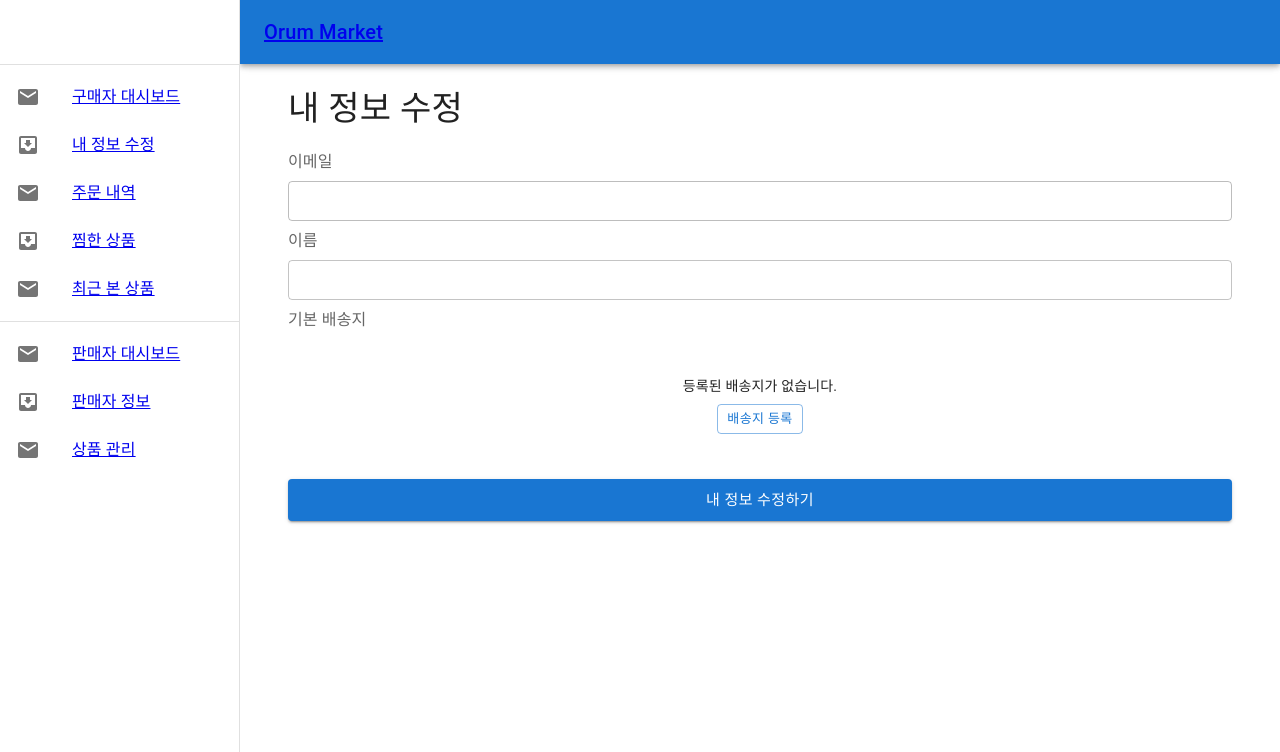
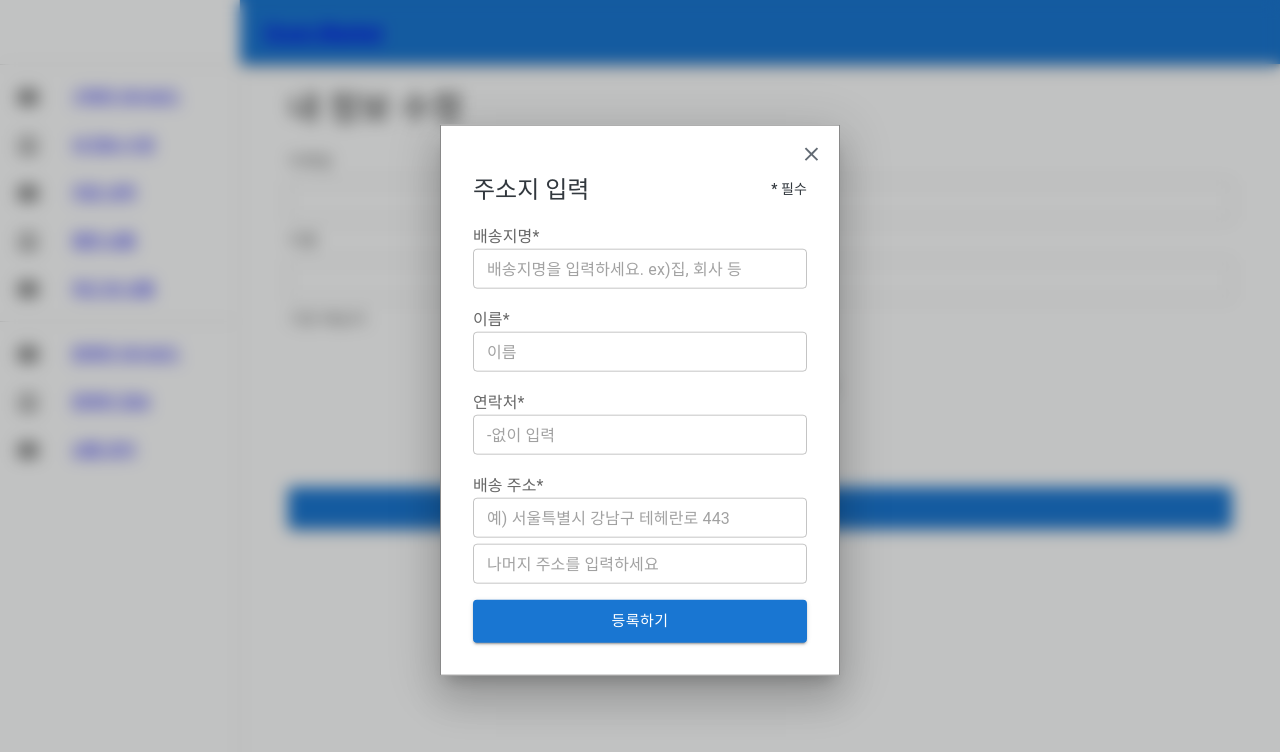
Before and after one commit to veryyounng/orum-market-front, a React (Vite) app: page /user/1/buyer-info in a window 1280 px wide. Both pictures are taken after a click on the button "배송지 등록". Shown: the top 752 px of the page. Built offline with nearby package versions, Linux system fonts and the light colour scheme; no server answers.

Commit message:
Design: 배송지 등록 팝업 UI 구현 #25 - mui/joy 패키지 설치

```diff
--- a/package.json
+++ b/package.json
@@ -14,6 +14,7 @@
     "@emotion/react": "^11.11.1",
     "@emotion/styled": "^11.11.0",
     "@mui/icons-material": "^5.14.18",
+    "@mui/joy": "^5.0.0-beta.17",
     "@mui/material": "^5.14.18",
     "@mui/styled-engine-sc": "^6.0.0-alpha.6",
     "axios": "^1.6.2",
--- a/src/components/address/AddressForm.tsx
+++ b/src/components/address/AddressForm.tsx
@@ -1,21 +1,40 @@
-import { Box, Button, TextField, Typography } from '@mui/material';
+import {
+  Box,
+  Button,
+  Checkbox,
+  FormControl,
+  FormLabel,
+  TextField,
+  Typography,
+} from '@mui/material';
+import Modal from '@mui/joy/Modal';
 import { useState } from 'react';
-import { Link } from 'react-router-dom';
-import Modal from '@mui/material/Modal';
+import { ModalClose, ModalDialog } from '@mui/joy';
 
 export interface IUserInfoAddress {
   address: string;
   handleChangeUserAddress: (address: string) => void;
 }
 
+const style = {
+  position: 'absolute',
+  top: '50%',
+  left: '50%',
+  transform: 'translate(-50%, -50%)',
+  width: 400,
+  bgcolor: 'background.paper',
+  border: '1px solid #898989',
+  boxShadow: 24,
+  p: 4,
+};
+
 export default function AddressForm({
   address,
   handleChangeUserAddress,
 }: IUserInfoAddress) {
-  const _id = localStorage.getItem('_id');
-  const [isModalOpen, setIsModalOpen] = useState(false);
-  const openModal = () => setIsModalOpen(true);
-  const closeModal = () => setIsModalOpen(false);
+  const [open, setOpen] = useState(false);
+  const handleOpen = () => setOpen(true);
+  const handleClose = () => setOpen(false);
   return (
     <>
       {
@@ -35,23 +54,122 @@ export default function AddressForm({
             size={'small'}
             variant="outlined"
             sx={{ marginTop: '0.5rem' }}
+            onClick={handleOpen}
           >
             배송지 등록
           </Button>
         </Box>
       }
-      {address && (
+
       <>
+        <FormControl>
+          <Modal
+            open={open}
+            onClose={handleClose}
+            aria-labelledby="modal-modal-title"
+            aria-describedby="modal-modal-description"
+          >
+            <ModalDialog size="lg">
+              <Box sx={style}>
+                <Box
+                  sx={{
+                    display: 'flex',
+                    justifyContent: 'space-between',
+                    alignItems: 'center',
+                    flexDirection: 'rows',
+                    marginY: '1rem',
+                  }}
+                >
+                  <Typography
+                    id="modal-modal-title"
+                    variant="h5"
+                    component="h2"
+                  >
+                    주소지 입력
+                  </Typography>
+                  <Typography
+                    id="modal-modal-title"
+                    variant="subtitle2"
+                    component="h2"
+                  >
+                    * 필수
+                  </Typography>
+                </Box>
+                <FormLabel>배송지명*</FormLabel>
                 <TextField
                   type="text"
-            placeholder="주소를 입력해주세요"
+                  placeholder="배송지명을 입력하세요. ex)집, 회사 등"
                   value={address}
                   onChange={(e) => {
                     handleChangeUserAddress(e.target.value);
                   }}
                   size="small"
                   fullWidth
+                  required
+                  sx={{ marginBottom: '1rem' }}
                 />
+                <FormLabel>이름*</FormLabel>
+                <TextField
+                  type="text"
+                  placeholder="이름"
+                  value={address}
+                  onChange={(e) => {
+                    handleChangeUserAddress(e.target.value);
+                  }}
+                  size="small"
+                  fullWidth
+                  required
+                  sx={{ marginBottom: '1rem' }}
+                />
+                <FormLabel>연락처*</FormLabel>
+                <TextField
+                  type="text"
+                  placeholder="-없이 입력"
+                  value={address}
+                  onChange={(e) => {
+                    handleChangeUserAddress(e.target.value);
+                  }}
+                  size="small"
+                  fullWidth
+                  required
+                  sx={{ marginBottom: '1rem' }}
+                />
+                <FormLabel>배송 주소*</FormLabel>
+                <TextField
+                  type="text"
+                  placeholder="예) 서울특별시 강남구 테헤란로 443 "
+                  value={address}
+                  onChange={(e) => {
+                    handleChangeUserAddress(e.target.value);
+                  }}
+                  size="small"
+                  fullWidth
+                  required
+                  sx={{ marginBottom: '0.4rem' }}
+                />
+                <TextField
+                  type="text"
+                  placeholder="나머지 주소를 입력하세요 "
+                  value={address}
+                  onChange={(e) => {
+                    handleChangeUserAddress(e.target.value);
+                  }}
+                  size="small"
+                  fullWidth
+                  required
+                  sx={{ marginBottom: '1rem' }}
+                />
+                <Button size="large" variant="contained" fullWidth>
+                  등록하기
+                </Button>
+                <ModalClose />
+              </Box>
+            </ModalDialog>
+          </Modal>
+        </FormControl>
+      </>
+      {address && (
+        <>
           <TextField
             type="text"
             placeholder="주소를 입력해주세요"
```
Also changed, not shown: 1 other file (tests, documents, lock files or other folders). Lines whose indentation alone changed are shown as unchanged.
